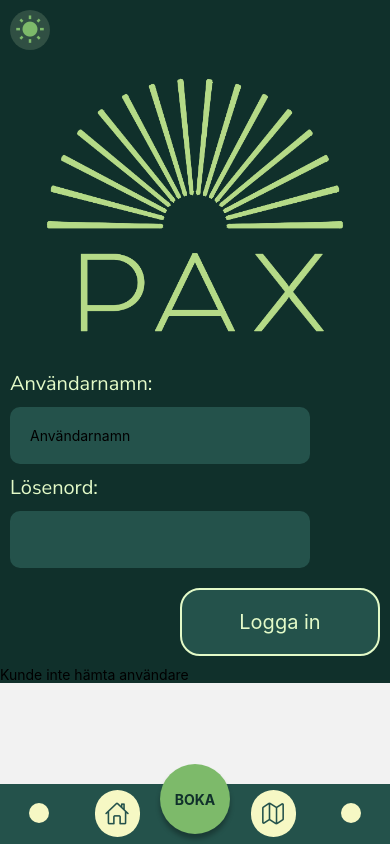
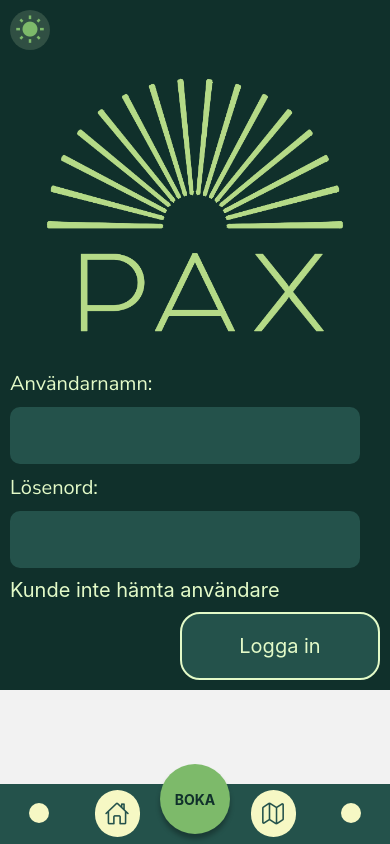
Before and after one commit to edda177/pax, a React Native app in the folder pax-mobile/: screen /Login in a window 390 px wide. Built offline with nearby package versions, Linux system fonts and the light colour scheme; no server answers.

Commit message:
Fixat opacity vid pressed button, fixat errormessage på login

```diff
--- a/pax-mobile/components/FormComponent.jsx
+++ b/pax-mobile/components/FormComponent.jsx
@@ -12,7 +12,6 @@ const FormComponent = ({ userName, setUsername, password, setPassword }) => {
       <TextInput style={styles.input}
       value= {userName}
       onChangeText={setUsername}
-      placeholder='Användarnamn'
        />
        <Text style={styles.label}>Lösenord:</Text>
         <TextInput
@@ -51,14 +50,14 @@ const createStyles = (theme) =>
           },
           input: {
             padding: 20,
-            width: 300,
+            width: 350,
             backgroundColor: theme.card,
             borderRadius: 10,
             margin: 10,
           },
           button: {
             margin: 10,
-            padding: 20,
+            padding: 10,
             backgroundColor: theme.card,
             borderRadius: 20,
             width: 200,
@@ -69,9 +68,6 @@ const createStyles = (theme) =>
             borderWidth: 2,
             fontFamily: 'NunitoSans'
           },
-          pressed: {
-            color:'red',
-          },
           buttonText: {
             color: theme.textPrimary,
             textAlign: 'center',
--- a/pax-mobile/components/buttons/ButtonComponent.jsx
+++ b/pax-mobile/components/buttons/ButtonComponent.jsx
@@ -34,7 +34,7 @@ const createStyles = (theme) =>
         fontFamily: 'NunitoSans'
       },
       pressed: {
-        color:'red',
+        opacity: 0.5,
       },
       buttonText: {
         color: theme.textPrimary,
--- a/pax-mobile/screens/LoginTest.jsx
+++ b/pax-mobile/screens/LoginTest.jsx
@@ -17,7 +17,6 @@ const LoginTest = () => {
   const [password, setPassword] = useState('');
   const [error, setError] = useState('');
 
-  // ✅ Fetchar användare när skärmen laddas
   useEffect(() => {
     const fetchUsers = async () => {
       try {
@@ -43,7 +42,7 @@ const LoginTest = () => {
 
     if (user) {
       console.log('Inloggning lyckades:', user);
-      navigation.navigate('HomeScreen'); // ändra till din riktiga skärmrubrik
+      navigation.navigate('HomeScreen');
     } else {
       setError('Fel användarnamn eller lösenord.');
     }
@@ -54,19 +53,17 @@ const LoginTest = () => {
       <View style={styles.container}>
         <ThemeToggleTabButton />
         <LogoComponent style={styles.logo} />
-        {/* 👇 Du behöver skicka in setUsername/setPassword till formuläret */}
         <FormComponent
           username={username}
           setUsername={setUsername}
           password={password}
           setPassword={setPassword}
         />
+         {error ? <Text style={styles.error}>{error}</Text> : null}
         <ButtonComponent
           title="Logga in"
           onPress={handleLogin}
-          style={styles.button}
-        />
-        {error ? <Text style={styles.error}>{error}</Text> : null}
+          style={({ pressed }) => [styles.button, pressed && styles.pressed]}/>
       </View>
     </ScrollView>
   );
@@ -111,5 +108,11 @@ const createStyles = (theme) =>
         marginLeft: 50,
       },
       pressed: {
+        opacity: 0.2,
       },
+      error: {
+        color: theme.textPrimary,
+        fontSize: 20,
+        marginLeft: 10,
+      }
     })
```
